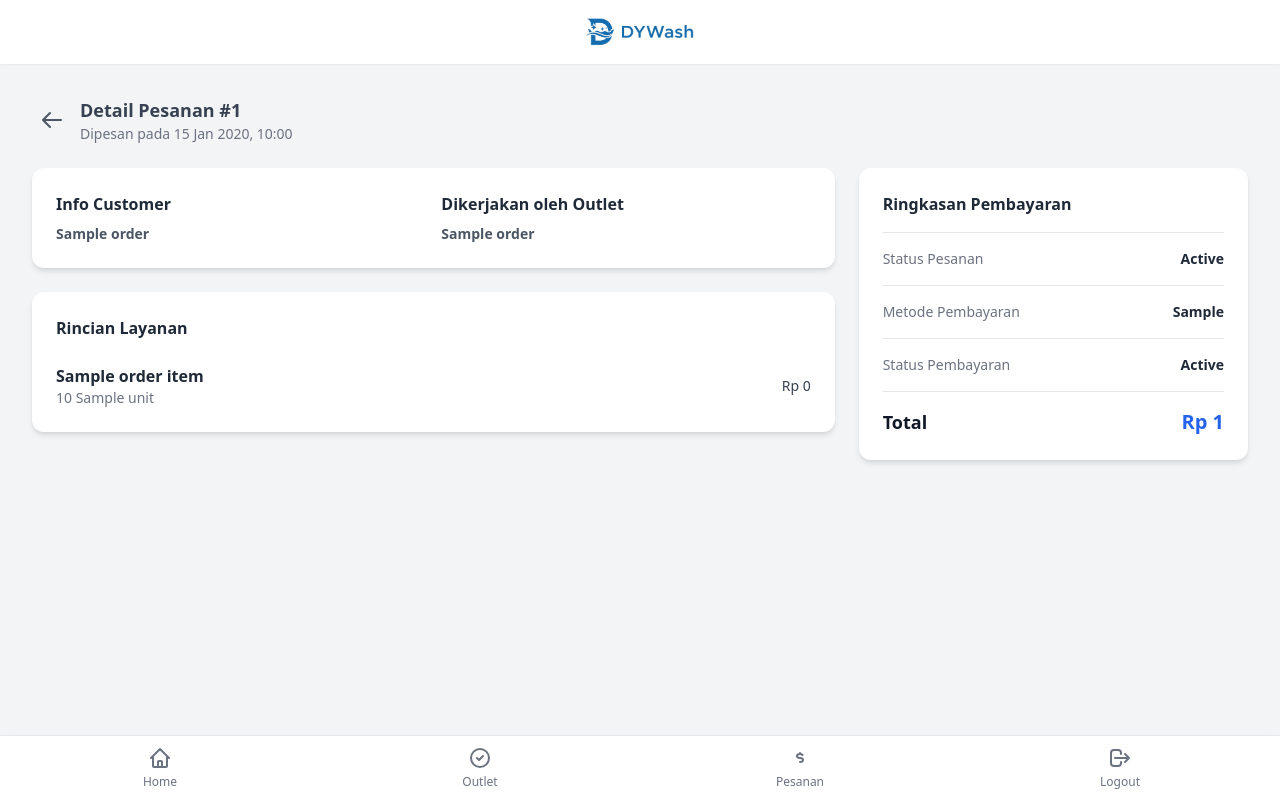
After one commit to renaldoaluska/pppl-dywash, a CodeIgniter 4 app: the page made by app/Views/admin/view_order_detail.php in a window 1280 px wide. The commit adds this page. Run offline with PHP 8.4 and a stand-in for CodeIgniter, Linux system fonts and the light colour scheme; the template is opened without the code that fills it: most values are stand-ins (such as "Sample title", 1, 10 or a date in 2020); some libraries are stand-ins or nearby versions.

Commit message:
view order detail, total pesanan

```diff
--- a/app/Config/Routes.php
+++ b/app/Config/Routes.php
@@ -138,3 +138,5 @@ $routes->get('/admin/payments/fail/(:num)', 'AdminController::failOrRefundPaymen
 
 // Rute untuk halaman detail outlet oleh admin
 $routes->get('/admin/outlets/detail/(:num)', 'AdminController::viewOutletDetail/$1');
+// Rute untuk halaman detail pesanan oleh admin
+$routes->get('/admin/orders/detail/(:num)', 'AdminController::viewOrderDetail/$1');
--- /dev/null
+++ b/app/Views/admin/view_order_detail.php
@@ -0,0 +1,80 @@
+<?= $this->extend('admin/layout') ?>
+
+<?= $this->section('title') ?>
+Detail Pesanan #<?= esc($order['order_id']) ?>
+<?= $this->endSection() ?>
+
+<?= $this->section('content') ?>
+
+<!-- Header Halaman -->
+<div class="flex items-center mb-6">
+    <a href="/admin/orders" class="p-2 mr-2 rounded-full hover:bg-gray-200">
+        <svg class="w-6 h-6 text-gray-600" fill="none" stroke="currentColor" viewBox="0 0 24 24"><path stroke-linecap="round" stroke-linejoin="round" stroke-width="2" d="M10 19l-7-7m0 0l7-7m-7 7h18"></path></svg>
+    </a>
+    <div>
+        <h3 class="text-lg font-semibold text-gray-700">Detail Pesanan #<?= esc($order['order_id']) ?></h3>
+        <p class="text-sm text-gray-500">Dipesan pada <?= date('d M Y, H:i', strtotime($order['created_at'])) ?></p>
+    </div>
+</div>
+
+<div class="grid grid-cols-1 lg:grid-cols-3 gap-6">
+    <!-- Kolom Kiri: Info Customer & Rincian Item -->
+    <div class="lg:col-span-2 space-y-6">
+
+        <!-- Informasi Customer & Outlet -->
+        <div class="bg-white p-6 rounded-xl shadow-md">
+            <div class="grid grid-cols-1 md:grid-cols-2 gap-4">
+                <div>
+                    <h4 class="text-md font-bold text-gray-800 mb-2">Info Customer</h4>
+                    <p class="text-sm text-gray-600 font-semibold"><?= esc($order['customer_name']) ?></p>
+                </div>
+                 <div>
+                    <h4 class="text-md font-bold text-gray-800 mb-2">Dikerjakan oleh Outlet</h4>
+                    <p class="text-sm text-gray-600 font-semibold"><?= esc($order['outlet_name']) ?></p>
+                </div>
+            </div>
+        </div>
+
+        <!-- Rincian Item Pesanan -->
+        <div class="bg-white rounded-xl shadow-md">
+            <h4 class="text-md font-bold text-gray-800 p-6 pb-0">Rincian Layanan</h4>
+            <div class="divide-y divide-gray-200">
+                <?php foreach($order_items as $item): ?>
+                <div class="p-6 flex justify-between items-center">
+                    <div>
+                        <p class="font-semibold text-gray-800"><?= esc($item['service_name']) ?></p>
+                        <p class="text-sm text-gray-500"><?= esc($item['quantity']) ?> <?= esc($item['unit']) ?></p>
+                    </div>
+                    <p class="text-sm font-medium text-gray-700">Rp <?= number_format($item['subtotal'], 0, ',', '.') ?></p>
+                </div>
+                <?php endforeach; ?>
+            </div>
+        </div>
+
+    </div>
+
+    <!-- Kolom Kanan: Ringkasan Pembayaran -->
+    <div class="lg:col-span-1">
+        <div class="bg-white p-6 rounded-xl shadow-md space-y-4">
+            <h4 class="text-md font-bold text-gray-800">Ringkasan Pembayaran</h4>
+            <div class="flex justify-between text-sm pt-4 border-t">
+                <span class="text-gray-500">Status Pesanan</span>
+                <span class="font-semibold text-gray-800 capitalize"><?= str_replace('_', ' ', esc($order['status'])) ?></span>
+            </div>
+            <div class="flex justify-between text-sm pt-4 border-t">
+                <span class="text-gray-500">Metode Pembayaran</span>
+                <span class="font-semibold text-gray-800 capitalize"><?= esc($payment['payment_method']) ?></span>
+            </div>
+            <div class="flex justify-between text-sm pt-4 border-t">
+                <span class="text-gray-500">Status Pembayaran</span>
+                <span class="font-semibold text-gray-800 capitalize"><?= esc($payment['status']) ?></span>
+            </div>
+             <div class="flex justify-between items-center border-t pt-4">
+                <span class="text-lg font-bold text-gray-900">Total</span>
+                <span class="text-xl font-bold text-blue-600">Rp <?= number_format($order['total_amount'], 0, ',', '.') ?></span>
+             </div>
+        </div>
+    </div>
+</div>
+
+<?= $this->endSection() ?>
```
Also changed, not shown: app/Controllers/AdminController.php (+37 -0 lines), app/Views/admin/list_orders.php (+15 -11 lines).
